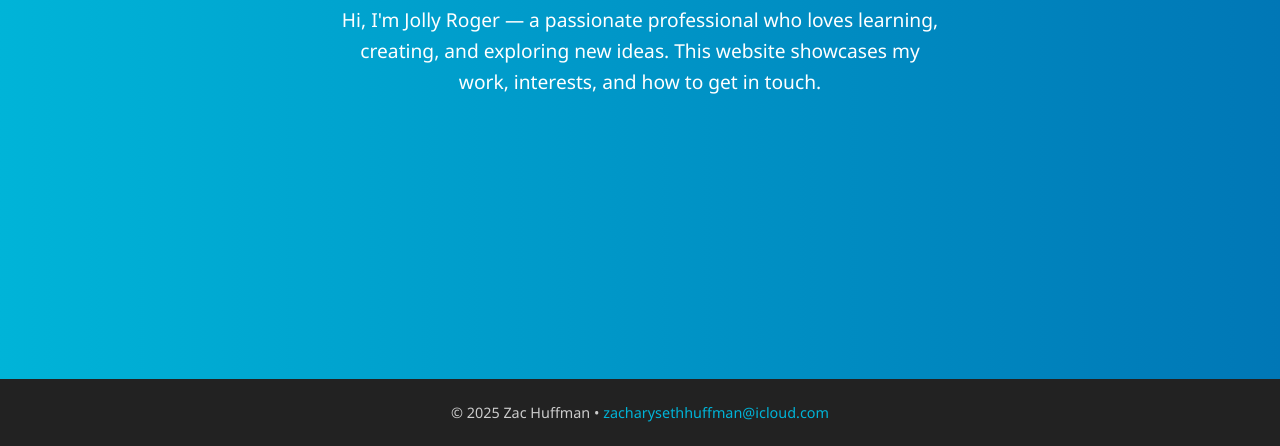
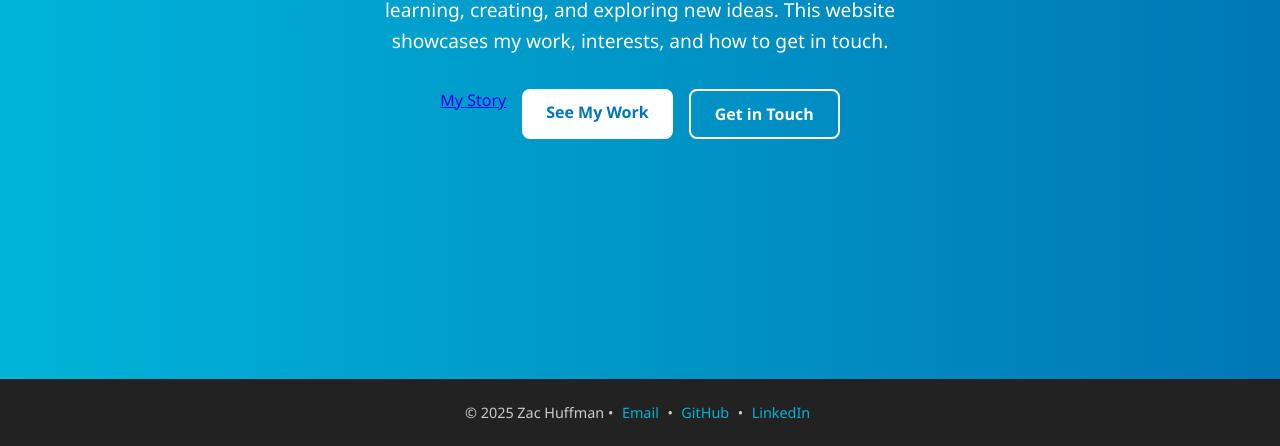
Before and after one commit to zacharyhuffman-pvcc/ZacHuffman, a plain HTML site: page index.html in a window 1280 px wide. Shown: the part 491-937 px from the top of the page. Drawn offline with Linux system fonts and the light colour scheme.

Commit message:
Update index.html

```diff
--- a/index.html
+++ b/index.html
@@ -3,6 +3,8 @@
 <head>
   <meta charset="UTF-8" />
   <meta name="viewport" content="width=device-width, initial-scale=1.0" />
+  <meta name="description" content="Zac Huffman | Personal website showcasing my projects, skills, and contact info.">
+  <meta name="keywords" content="Zac Huffman, Portfolio, IT, Web Development, Programming">
   <title>Zac Huffman | Home</title>
   <style>
     /* Reset and font */
@@ -10,6 +12,10 @@
       margin: 0;
       padding: 0;
       box-sizing: border-box;
+    }
+
+    html {
+      scroll-behavior: smooth;
     }
 
     body, html {
@@ -52,11 +58,11 @@
 
     /* Hero section - full viewport */
     .hero {
-      height: 100vh; /* Full screen */
+      height: 100vh;
       display: flex;
       flex-direction: column;
-      justify-content: center; /* Vertical center */
-      align-items: center;     /* Horizontal center */
+      justify-content: center;
+      align-items: center;
       text-align: center;
       background: linear-gradient(to right, #00b4d8, #0077b6);
       color: white;
@@ -75,6 +81,41 @@
       line-height: 1.6;
     }
 
+    /* Hero buttons */
+    .hero-buttons {
+      margin-top: 2rem;
+      display: flex;
+      gap: 1rem;
+      flex-wrap: wrap;
+      justify-content: center;
+    }
+
+    .btn {
+      padding: 0.75rem 1.5rem;
+      background-color: white;
+      color: #0077b6;
+      font-weight: 600;
+      border-radius: 8px;
+      text-decoration: none;
+      transition: background 0.3s, color 0.3s;
+    }
+
+    .btn:hover {
+      background-color: #00b4d8;
+      color: white;
+    }
+
+    .btn-secondary {
+      background-color: transparent;
+      border: 2px solid white;
+      color: white;
+    }
+
+    .btn-secondary:hover {
+      background-color: white;
+      color: #0077b6;
+    }
+
     /* Footer */
     footer {
       text-align: center;
@@ -87,6 +128,7 @@
     footer a {
       color: #00b4d8;
       text-decoration: none;
+      margin: 0 0.3rem;
     }
 
     footer a:hover {
@@ -113,14 +155,22 @@
     <section class="hero">
       <h2>Welcome to My Personal Website</h2>
       <p>
-        Hi, I'm Jolly Roger — a passionate professional who loves learning, creating, and exploring new ideas.
+        Hi, I'm Zac Huffman — a passionate professional who loves learning, creating, and exploring new ideas.
         This website showcases my work, interests, and how to get in touch.
       </p>
+      <div class="hero-buttons">
+        <a href="About.html">My Story</a>
+        <a href="Work.html" class="btn">See My Work</a>
+        <a href="Contact.html" class="btn btn-secondary">Get in Touch</a>
+      </div>
     </section>
   </main>
 
   <footer>
-    © 2025 Zac Huffman • <a href="mailto:zacharysethhuffman@icloud.com">zacharysethhuffman@icloud.com</a>
+    © 2025 Zac Huffman •
+    <a href="mailto:zacharysethhuffman@icloud.com">Email</a> •
+    <a href="https://github.com/YourUsername" target="_blank">GitHub</a> •
+    <a href="https://www.linkedin.com/in/YourProfile" target="_blank">LinkedIn</a>
   </footer>
 </body>
 </html>
```
